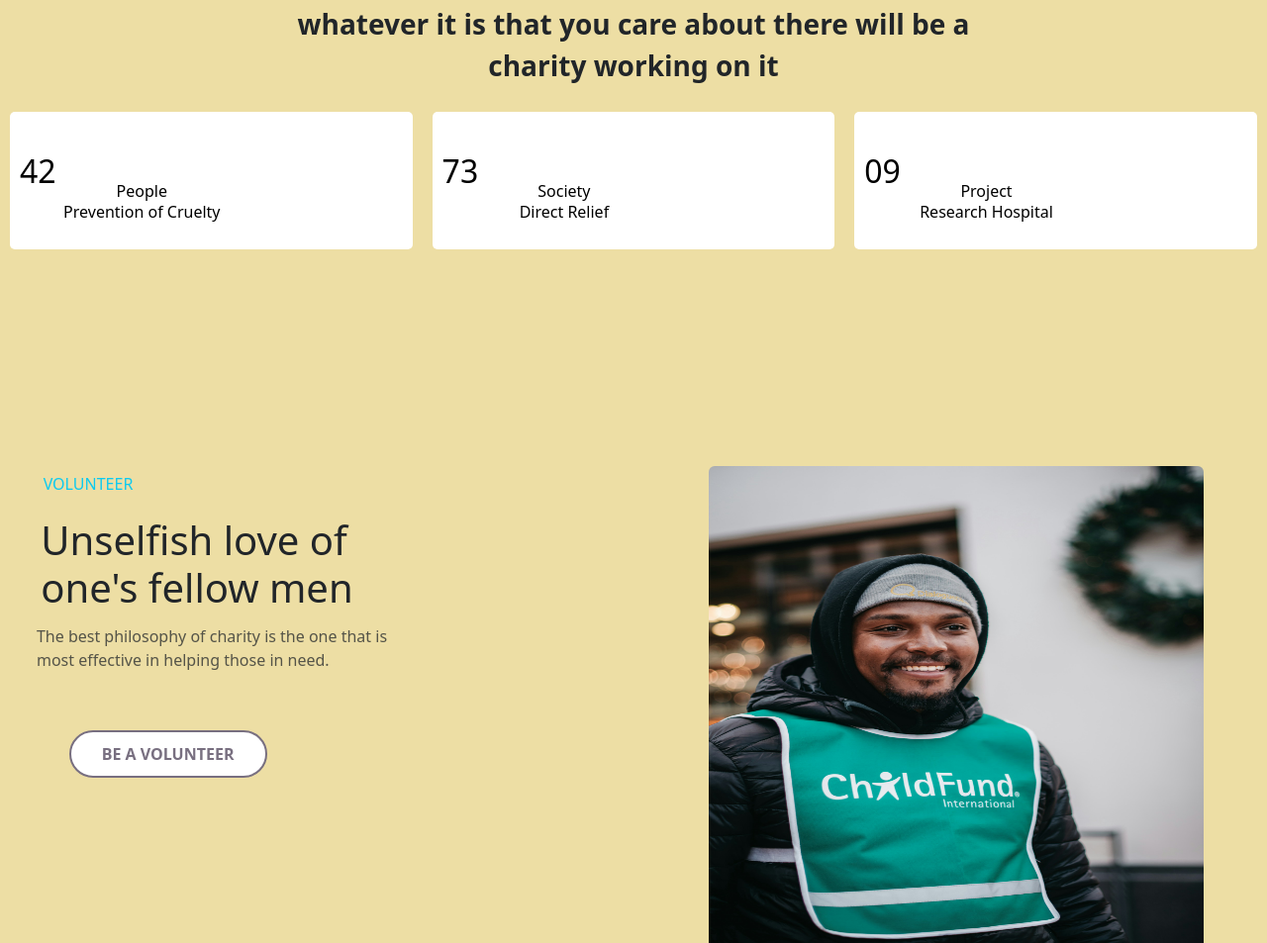
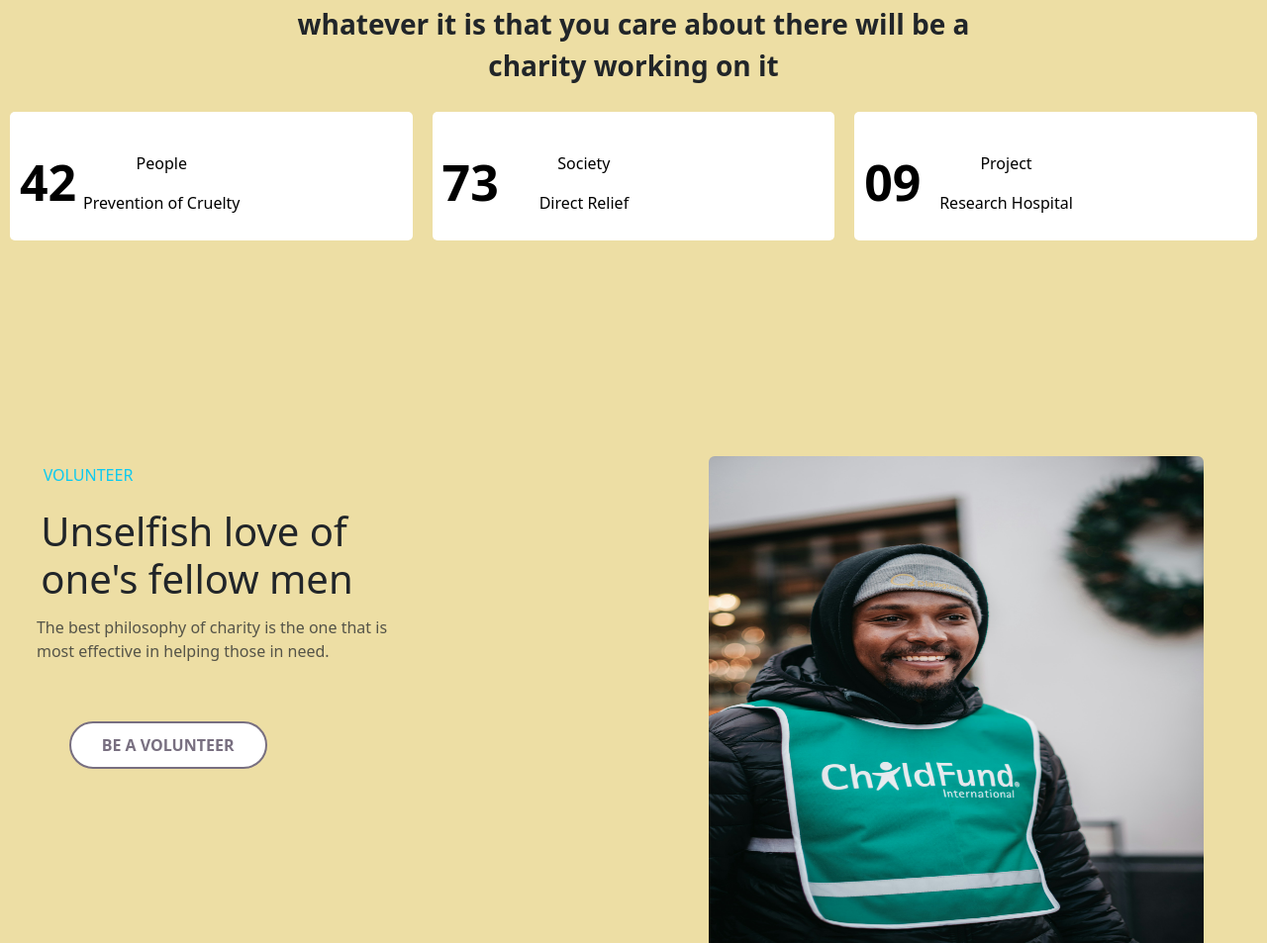
Before and after one commit to ShuaibShaban/b-keeper-, a plain HTML site: page index.html in a window 1280 px wide. Shown: the part 3649-4602 px from the top of the page at 99% size. Drawn offline with nearby package versions, Linux system fonts and the light colour scheme.

Commit message:
changes done to content-container

```diff
--- a/index.html
+++ b/index.html
@@ -258,18 +258,24 @@
         <div class="content-container">
           <div class="custom-content-card">
             <h2>42</h2>
+            <div class="texts">
               <p>People</p>
               <p>Prevention of Cruelty</p>
             </div>
+          </div>
           <div class="custom-content-card">
             <h2>73</h2>
+            <div class="texts">
               <p>Society</p>
               <p>Direct Relief</p>
             </div>
+          </div>
           <div class="custom-content-card">
             <h2>09</h2>
+            <div class="texts">
               <p>Project</p>
               <p>Research Hospital</p>
+            </div>
           </div>
         </div>
 
--- a/styles.css
+++ b/styles.css
@@ -293,6 +293,7 @@ body {
     height: 40px;
   }
 
+
   .content-container {
     display: flex;
     flex-wrap: wrap;
@@ -311,15 +312,23 @@ body {
   }
 
   .custom-content-card h2 {
+    font-size: 50px;
+    font-weight: bold;
     margin-top: 8% ;
     align-self: flex-start;
   }
 
-  .custom-content-card p {
-    margin-top: -5%;
+  .custom-content-card .texts {
+    margin-top: -18%;
     text-align: center;
-    margin-right: 140px;
+    margin-right: 100px;
+    gap: 10px;
   }
+
+  .custom-content-card .texts .p-1 {
+    margin-right: 80px;
+  }
+
 
 
   .abt-us {
```
Lines whose indentation alone changed are shown as unchanged.
